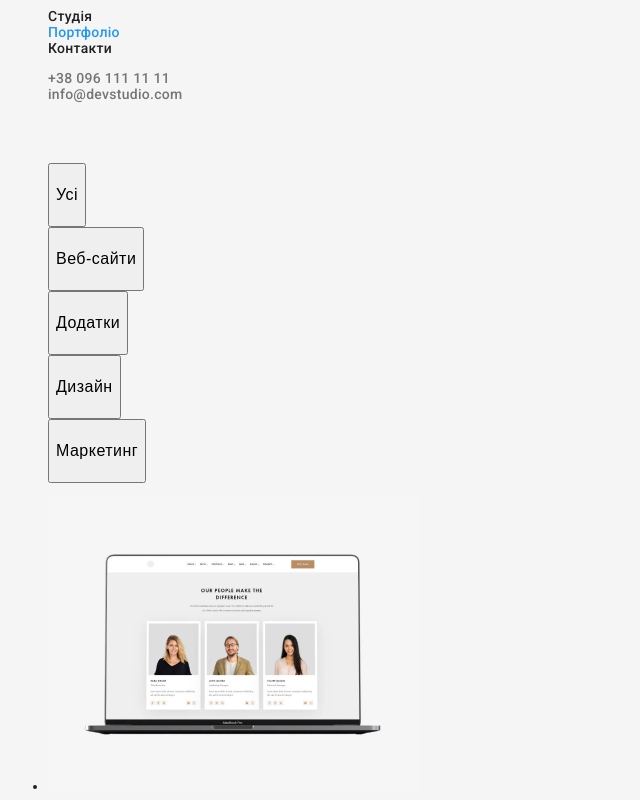
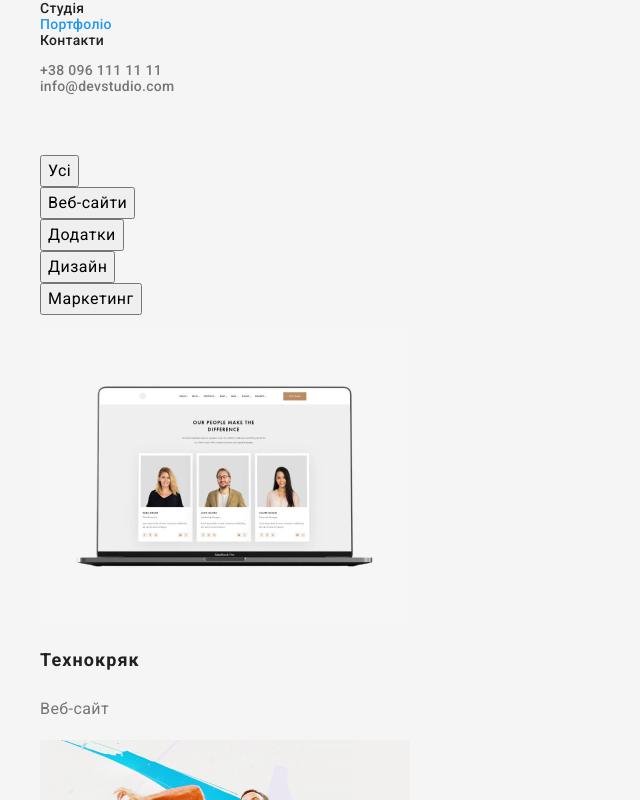
Before and after one commit to Tetiana-V-Kovalenko/goit-markup-hw-02, a plain HTML site: page portfolio.html in a window 1280 px wide. Shown: the part 44-844 px from the top of the page, without its empty margins (0-640 px from the left). Drawn offline with nearby package versions, Linux system fonts and the light colour scheme.

Commit message:
changed buttons style

```diff
--- a/css/styles.css
+++ b/css/styles.css
@@ -18,7 +18,9 @@ body {
   color: var(--base-color);
   background-color: var(--base-background-color);
 }
-
+.list {
+  list-style: none;
+}
 .logo {
   text-decoration: none;
   color: var(--active-color);
@@ -33,13 +35,11 @@ body {
   color: var(--headline-text-color);
 }
 .site-nav {
-  list-style-type: none;
   font-weight: 500;
   letter-spacing: 0.02em;
   line-height: 1.14;
 }
 .contacts {
-  list-style-type: none;
   font-weight: 500;
   line-height: 1.14;
   letter-spacing: 0.02em;
@@ -107,18 +107,14 @@ body {
   line-height: 42px;
   text-align: center;
 }
-.desc-img {
-  list-style-type: none;
-}
+
 .employees-title {
   font-weight: 700;
   font-size: 36px;
   line-height: 42px;
   text-align: center;
 }
-.employees-list {
-  list-style-type: none;
-}
+
 .employees-name {
   font-weight: 500;
   font-size: 16px;
@@ -130,7 +126,6 @@ body {
   color: var(--desrp-color);
 }
 .footer-contacts {
-  list-style-type: none;
   color: var(--headline-text-color);
   background-color: var(--special-backsround-color);
   line-height: 1.71;
@@ -146,22 +141,17 @@ body {
 .contact.address {
   color: var(--headline-text-colorhead);
 }
-.filters {
-  list-style-type: none;
-}
-.filters-text {
-  font-style: normal;
-  font-weight: 500;
+
+.filters .el {
+  cursor: pointer;
+  font-family: inherit;
   font-size: 16px;
   line-height: 1.625;
   letter-spacing: 0.03em;
   text-align: center;
 }
-.filters-el {
-  cursor: pointer;
-}
-.filters-el:hover,
-.filters-el:focus {
+.filters .el:hover,
+.filters .el:focus {
   background: var(--active-color);
   color: var(--headline-text-color);
 }
--- a/index.html
+++ b/index.html
@@ -5,6 +5,10 @@
     <meta http-equiv="X-UA-Compatible" content="IE=edge" />
     <meta name="viewport" content="width=device-width, initial-scale=1.0" />
     <title>Студія</title>
+    <link
+      rel="stylesheet"
+      href="https://cdnjs.cloudflare.com/ajax/libs/modern-normalize/1.0.0/modern-normalize.min.css"
+    />
     <link rel="stylesheet" href="./css/styles.css" />
     <link
       href="https://fonts.googleapis.com/css2?family=Raleway:wght@700&family=Roboto:wght@400;500;700;900&display=swap"
@@ -19,7 +23,7 @@
       >
 
       <nav>
-        <ul class="site-nav">
+        <ul class="site-nav list">
           <li>
             <a href="./index.html" class="nav-elements current">Студія</a>
           </li>
@@ -27,7 +31,7 @@
           <li><a href="" class="nav-elements">Контакти</a></li>
         </ul>
       </nav>
-      <ul class="contacts">
+      <ul class="contacts list">
         <li>
           <a href="tel:+380961111111" class="nav-elements">+38 096 111 11 11</a>
         </li>
@@ -46,7 +50,7 @@
       </section>
       <section>
         <h2 class="hidden-title">Особливості</h2>
-        <ul class="our-features">
+        <ul class="our-features list">
           <li>
             <h3 class="our-features-title">УВАГА ДО ДЕТАЛЕЙ</h3>
             <p class="our-features-desr">
@@ -78,7 +82,7 @@
       </section>
       <section class="desc-doing">
         <h2 class="desc-title">Чим ми займаємося</h2>
-        <ul class="desc-img">
+        <ul class="desc-img list">
           <li><img src="./images/img.jpg" alt="Coding" width="370" /></li>
           <li><img src="./images/img(1).jpg" alt="Markup" width="370" /></li>
           <li>
@@ -88,7 +92,7 @@
       </section>
       <section class="employees">
         <h2 class="employees-title">Наша команда</h2>
-        <ul class="employees-list">
+        <ul class="list">
           <li>
             <img src="./images/team.jpg" alt="Ihor Demyanenko" width="270" />
             <h3 class="employees-name">Ігор Дем'яненко</h3>
--- a/portfolio.html
+++ b/portfolio.html
@@ -5,6 +5,10 @@
     <meta http-equiv="X-UA-Compatible" content="IE=edge" />
     <meta name="viewport" content="width=device-width, initial-scale=1.0" />
     <title>Portfolio</title>
+    <link
+      rel="stylesheet"
+      href="https://cdnjs.cloudflare.com/ajax/libs/modern-normalize/1.0.0/modern-normalize.min.css"
+    />
     <link rel="stylesheet" href="./css/styles.css" />
     <link
       href="https://fonts.googleapis.com/css2?family=Raleway:wght@700&family=Roboto:wght@400;500;700;900&display=swap"
@@ -19,7 +23,7 @@
       >
 
       <nav>
-        <ul class="site-nav">
+        <ul class="site-nav list">
           <li><a href="./index.html" class="nav-elements">Студія</a></li>
           <li>
             <a href="./portfolio.html" class="nav-elements current"
@@ -29,7 +33,7 @@
           <li><a href="" class="nav-elements">Контакти</a></li>
         </ul>
       </nav>
-      <ul class="contacts">
+      <ul class="contacts list">
         <li>
           <a href="tel:+380961111111" class="nav-elements">+38 096 111 11 11</a>
         </li>
@@ -45,35 +49,25 @@
       <section>
         <h1 class="hidden-title">Portfolio</h1>
 
-        <ul class="filters">
+        <ul class="filters list">
           <li>
-            <button type="button" class="filters-el">
-              <p class="filters-text">Усі</p>
-            </button>
+            <button type="button" class="el">Усі</button>
           </li>
           <li>
-            <button type="button" class="filters-el">
-              <p class="filters-text">Веб-сайти</p>
-            </button>
+            <button type="button" class="el">Веб-сайти</button>
           </li>
           <li>
-            <button type="button" class="filters-el">
-              <p class="filters-text">Додатки</p>
-            </button>
+            <button type="button" class="el">Додатки</button>
           </li>
           <li>
-            <button type="button" class="filters-el">
-              <p class="filters-text">Дизайн</p>
-            </button>
+            <button type="button" class="el">Дизайн</button>
           </li>
           <li>
-            <button type="button" class="filters-el">
-              <p class="filters-text">Маркетинг</p>
-            </button>
+            <button type="button" class="el">Маркетинг</button>
           </li>
         </ul>
 
-        <ul class="projects">
+        <ul class="projects list">
           <li>
             <a href="" class="projects-link"
               ><img
```
